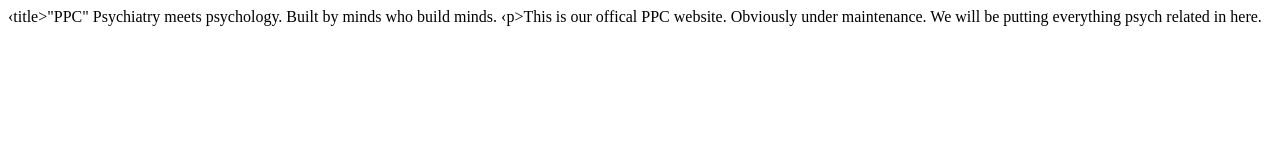
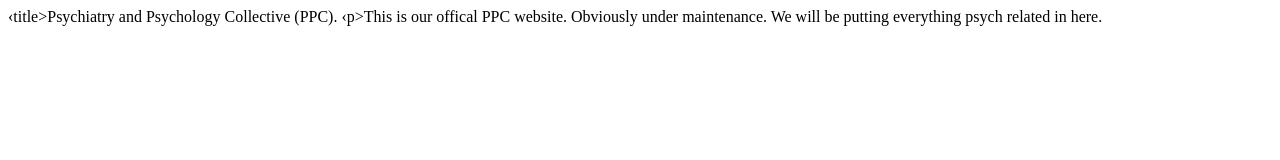
Before and after one commit to SaudiPPC/PPC, a plain HTML site: page index.html in a window 1280 px wide. Drawn offline with Linux system fonts and the light colour scheme.

Commit message:
Update index.html

```diff
--- a/index.html
+++ b/index.html
@@ -1,7 +1,7 @@
 <!Idoctype html>
 <html>
   <head>
-   ‹title>"PPC" Psychiatry meets psychology. Built by minds who build minds.</title>
+   ‹title>Psychiatry and Psychology Collective (PPC).</title>
   </head>
   <body>
     ‹p>This is our offical PPC website. Obviously under maintenance. We will be putting everything psych related in here.</p>
```
